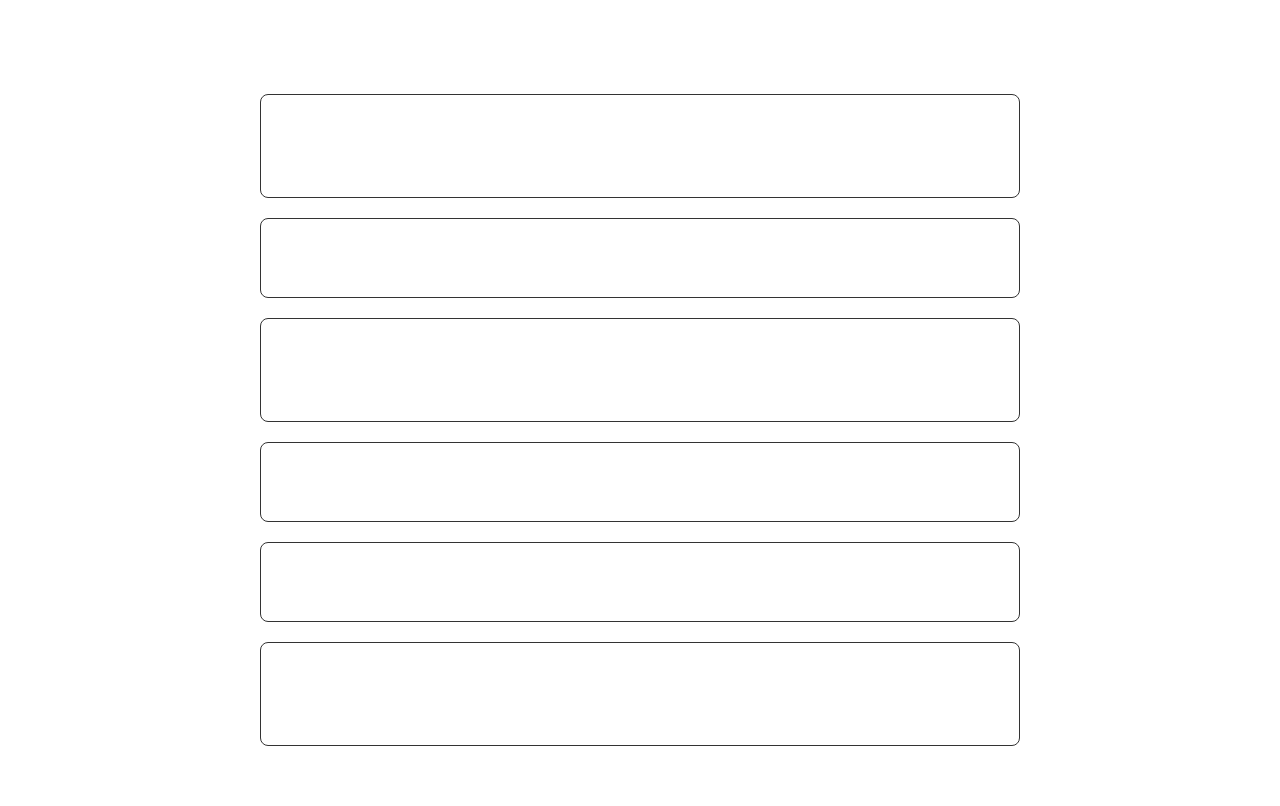
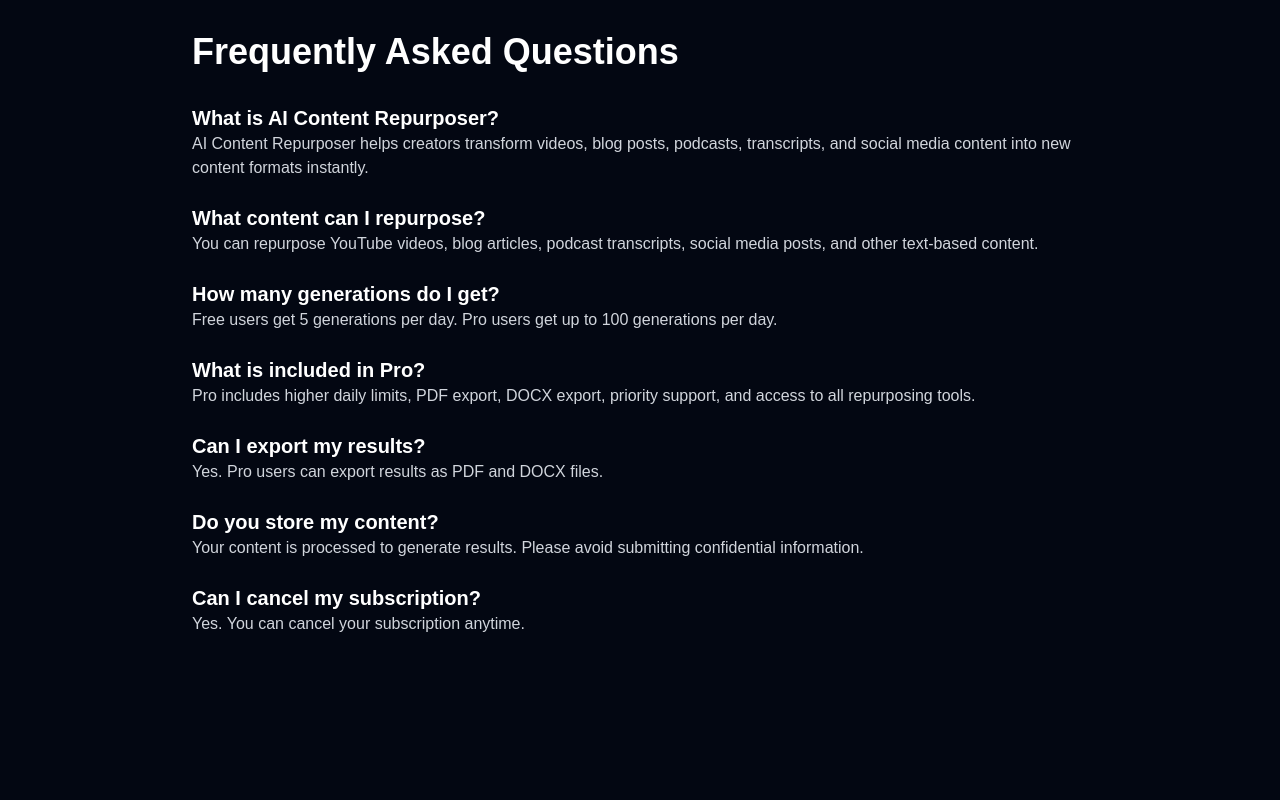
Before and after one commit to CekBiayaID/Ai-Shorts-Factory, a Next.js app: page /faq in a window 1280 px wide. Built offline with nearby package versions, Linux system fonts and the light colour scheme.

Commit message:
Add hooks thumbnails CTA and content ideas

```diff
--- a/app/api/rewrite/route.ts
+++ b/app/api/rewrite/route.ts
@@ -5,7 +5,6 @@ export async function POST(request: Request) {
   try {
     const {
       topic,
-      tool,
       userId
     } = await request.json();
 
@@ -63,213 +62,67 @@ if (topic.length > 500) {
   );
 }
 
-    let prompt = '';
-
-    if (tool === 'script') {
-      prompt = `
-      IMPORTANT:
-Use the same language as the user's input.
-Do not translate unless requested.
-
-Create a professional Youtube script with at least 700 words about
-
-${topic}
-
-Format:
-
-# VIRAL TITLE
-
-# SEO DESCRIPTION
-
-# 15 HASHTAGS
-
-# FULL SCRIPT
-`;
-    }
-
-    else if (tool === 'title') {
-      prompt = `
-      IMPORTANT:
-Use the same language as the user's input.
-Do not translate unless requested.
-
-Create 20 highly clickable Youtube titles with high CTR about:
-
-${topic}
-
-Format number 1-20.
-`;
-    }
-
-    else if (tool === 'description') {
-      prompt = `
+let prompt = `
 IMPORTANT:
 Use the same language as the user's input.
 Do not translate unless requested.
 
-Create a professional Youtube SEO description about:
+You are an AI Content Repurposing Expert.
+
+Repurpose the following content/topic into a complete short-form content package:
 
 ${topic}
 
-Include the main keyword and a strong subscribe CTA.
-`;
-    }
+Format exactly:
 
-    else if (tool === 'hashtags') {
-      prompt = `
-IMPORTANT:
-Use the same language as the user's input.
-Do not translate unless requested.
+# VIRAL TITLES
 
-Create 30 highly relevant Youtube hastags about:
+Create 10 highly clickable YouTube titles.
 
-${topic}
+# VIRAL HOOKS
 
-Mix popular and niche hastags
-`;
-    }
+Create 10 attention-grabbing hooks.
 
-    else if (tool === 'shorts') {
-      prompt = `
-IMPORTANT:
-Use the same language as the user's input.
-Do not translate unless requested.
+# SEO DESCRIPTION
 
-Create a viral Youtube Shorts script about:
+Create 1 SEO optimized description.
 
-${topic}
+# YOUTUBE SHORTS SCRIPT
 
-Format:
+Create a complete 30-60 second YouTube Shorts script.
 
-# 20 VIRAL TITLES
+# TIKTOK SCRIPT
 
-# 10 VIRAL HOOKS
+Create a complete viral TikTok version.
 
-# 30 SECOND SCRIPT
+# INSTAGRAM CAPTION
 
-# 60 SECOND SCRIPT
+Create an engaging Instagram caption.
 
-# THUMBNAIL TEXT
+# X THREAD
 
-# AI THUMBNAIL PROMPT
+Create a Twitter/X thread.
+
+# LINKEDIN POST
+
+Create a professional LinkedIn post.
+
+# THUMBNAIL IDEAS
+
+Create 10 thumbnail ideas.
 
 # CALL TO ACTION
 
-# 30 HASHTAGS
+Create 5 strong CTAs.
+
+# HASHTAGS
+
+Create 30 relevant hashtags.
+
+# CONTENT IDEAS
+
+Create 10 additional content ideas based on this topic.
 `;
-    }
-
-    else if (tool === 'all') {
-      prompt = `
-IMPORTANT:
-Use the same language as the user's input.
-Do not translate unless requested.
-
-Create a complete Youtube content package about:
-
-${topic}
-
-Format:
-
-# 20 VIRAL TITLES
-
-# 10 VIRAL HOOKS
-
-# 30 SECOND SHORTS SCRIPT
-
-# 60 SECOND SHORTS SCRIPT
-
-# 5 MINUTE SCRIPT VIDEO
-
-# THUMBNAIL TEXT
-
-# THUMBNAIL AI PROMPT
-
-# SEO KEYWORDS
-
-# SEO DESCRIPTION
-
-# CALL TO ACTION
-
-# 30 HASHTAGS
-`;
-    }
-
-    else if (tool === 'tiktok') {
-      prompt = `
-IMPORTANT:
-Use the same language as the user's input.
-Do not translate unless requested.
-
-Create a complete TikTok content package about:
-
-${topic}
-
-Format:
-
-# 10 VIRAL HOOKS
-
-# 10 CAPTIONS
-
-# 30 SECOND SCRIPT
-
-# 60 SECOND SCRIPT
-
-# CALL TO ACTION
-
-# 30 HASHTAGS
-`;
-    }
-
-    else if (tool === 'blog') {
-      prompt = `
-IMPORTANT:
-Use the same language as the user's input.
-Do not translate unless requested.
-
-Write a professional SEO blog article with at least 1500 words about:
-
-${topic}
-
-Format:
-
-# SEO TITLE
-
-# META DESCRIPTION
-
-# INTRODUCTION
-
-# H2 SECTIONS
-
-# H3 SUBSECTIONS
-
-# FAQ
-
-# CONCLUSION
-`;
-    }
-
-    else if (tool === 'thumbnail') {
-  prompt = `
-  IMPORTANT:
-Use the same language as the user's input.
-Do not translate unless requested.
-
-Create 10 viral YouTube thumbnail prompts for:
-
-${topic}
-
-Each prompt must include:
-- Main subject
-- Facial expression
-- Background
-- Lighting
-- Colors
-- Thumbnail text
-
-Make them highly clickable.
-`;
-}
 
     const response = await fetch(
       'https://openrouter.ai/api/v1/chat/completions',
@@ -304,7 +157,7 @@ Keep outputs professional and well-structured.
             },
           ],
           temperature: 0.8,
-          max_tokens: 1000,
+          max_tokens: 2000,
         }),
       }
     );
--- a/app/faq/page.tsx
+++ b/app/faq/page.tsx
@@ -1,64 +1,87 @@
 export default function FAQPage() {
-  const faqs = [
-    {
-      question: "What is AI Shorts Factory?",
-      answer:
-        "AI Shorts Factory is an AI-powered tool that helps creators generate YouTube Shorts, TikTok scripts, titles, descriptions, hashtags, and content ideas in seconds.",
-    },
-    {
-      question: "Is there a free plan?",
-      answer:
-        "Yes. Free users receive limited daily generations to try the platform before upgrading.",
-    },
-    {
-      question: "What is included in the Pro plan?",
-      answer:
-        "The Pro plan provides higher generation limits, premium features, and a smoother content creation workflow.",
-    },
-    {
-      question: "Can I cancel my subscription anytime?",
-      answer:
-        "Yes. You can cancel your subscription at any time.",
-    },
-    {
-      question: "Do I need technical skills?",
-      answer:
-        "No. Simply enter your topic and AI Shorts Factory will generate content for you.",
-    },
-    {
-      question: "Which platforms are supported?",
-      answer:
-        "AI Shorts Factory is designed for YouTube Shorts, TikTok, Instagram Reels, and other short-form content platforms.",
-    },
-  ];
+  return (
+    <main className="min-h-screen bg-gray-950 text-white p-8">
+      <div className="max-w-4xl mx-auto">
 
-  return (
-    <div
-      style={{
-        maxWidth: "800px",
-        margin: "0 auto",
-        padding: "40px 20px",
-        color: "white",
-      }}
-    >
-      <h1 style={{ marginBottom: "30px" }}>
-        Frequently Asked Questions
-      </h1>
+        <h1 className="text-4xl font-bold mb-8">
+          Frequently Asked Questions
+        </h1>
 
-      {faqs.map((faq, index) => (
-        <div
-          key={index}
-          style={{
-            marginBottom: "20px",
-            padding: "15px",
-            border: "1px solid #333",
-            borderRadius: "8px",
-          }}
-        >
-          <h3>{faq.question}</h3>
-          <p>{faq.answer}</p>
+        <div className="space-y-6">
+
+          <div>
+            <h2 className="font-bold text-xl">
+              What is AI Content Repurposer?
+            </h2>
+            <p className="text-gray-300">
+              AI Content Repurposer helps creators transform videos,
+              blog posts, podcasts, transcripts, and social media content
+              into new content formats instantly.
+            </p>
+          </div>
+
+          <div>
+            <h2 className="font-bold text-xl">
+              What content can I repurpose?
+            </h2>
+            <p className="text-gray-300">
+              You can repurpose YouTube videos, blog articles,
+              podcast transcripts, social media posts, and other text-based content.
+            </p>
+          </div>
+
+          <div>
+            <h2 className="font-bold text-xl">
+              How many generations do I get?
+            </h2>
+            <p className="text-gray-300">
+              Free users get 5 generations per day.
+              Pro users get up to 100 generations per day.
+            </p>
+          </div>
+
+          <div>
+            <h2 className="font-bold text-xl">
+              What is included in Pro?
+            </h2>
+            <p className="text-gray-300">
+              Pro includes higher daily limits,
+              PDF export, DOCX export,
+              priority support, and access to all repurposing tools.
+            </p>
+          </div>
+
+          <div>
+            <h2 className="font-bold text-xl">
+              Can I export my results?
+            </h2>
+            <p className="text-gray-300">
+              Yes. Pro users can export results as PDF and DOCX files.
+            </p>
+          </div>
+
+          <div>
+            <h2 className="font-bold text-xl">
+              Do you store my content?
+            </h2>
+            <p className="text-gray-300">
+              Your content is processed to generate results.
+              Please avoid submitting confidential information.
+            </p>
+          </div>
+
+          <div>
+            <h2 className="font-bold text-xl">
+              Can I cancel my subscription?
+            </h2>
+            <p className="text-gray-300">
+              Yes. You can cancel your subscription anytime.
+            </p>
+          </div>
+
         </div>
-      ))}
-    </div>
+
+      </div>
+    </main>
   );
 }
--- a/app/page.tsx
+++ b/app/page.tsx
@@ -12,7 +12,6 @@ import { useRouter } from 'next/navigation';
 import { supabase } from '@/lib/supabase'
 
 type HistoryItem = {
-  tool: string;
   topic: string;
   result: string;
   createdAt: string;
@@ -22,7 +21,6 @@ export default function HomePage() {
   const router = useRouter();
   const [isLoggedIn, setIsLoggedIn] = useState(false);
   const [plan, setPlan] = useState('free')
-  const [tool, setTool] = useState('all');
   const [input, setInput] = useState('');
   const [output, setOutput] = useState('');
   const [loading, setLoading] = useState(false);
@@ -172,7 +170,7 @@ if (plan !== "PRO" && usedToday >= dailyLimit) {
 }
 
     setLoading(true);
-    setOutput('Generating AI Content...');
+    setOutput('Repurposing Content...');
 
     try {
       const abortController = new AbortController();
@@ -192,7 +190,6 @@ const response = await fetch("/api/rewrite", {
   },
   body: JSON.stringify({
     topic: input,
-    tool,
     userId: session.data.session?.user.id
   }),
 });
@@ -233,7 +230,6 @@ if (
 
       setHistory((prev) => [
         {
-          tool,
           topic: input,
           result: results,
           createdAt: new Date().toLocaleString(),
@@ -265,7 +261,7 @@ if (
   const pdf = new jsPDF();
 
   pdf.setFontSize(16);
-  pdf.text('AI Shorts Factory', 10, 10);
+  pdf.text('AI Content Repurposer', 10, 10);
 
   pdf.setFontSize(11);
 
@@ -301,7 +297,7 @@ const downloadTxt = () => {
     sections: [
       {
         children: [
-          new Paragraph('AI Shorts Factory'),
+          new Paragraph('AI Content Repurposer'),
           new Paragraph(''),
           new Paragraph(output),
         ],
@@ -378,10 +374,10 @@ const filteredHistory = history.filter(
 >
        <div className="flex justify-between items-center mb-3">
   <h1 className="text-4xl font-bold text-indigo-400">
-    AI Shorts Factory
+    AI Content Repurposer
   </h1>
 
-  {plan?.toUpperCase() === "PRO" ? (
+  {plan?.toUpperCase() === "PRO" && (
   <div className="bg-green-500/10 border border-green-500 rounded-xl px-3 py-1">
     <div className="text-green-400 font-bold">
       ⭐ PRO ACTIVE
@@ -395,10 +391,6 @@ const filteredHistory = history.filter(
         )} Days Left
       </div>
     )}
-  </div>
-) : (
-  <div className="text-gray-400 font-bold">
-    FREE
   </div>
   )}
 
@@ -440,15 +432,11 @@ const filteredHistory = history.filter(
       : 'text-gray-600 mb-4'
   }
 >
-  Create Viral Content for Youtube,Shorts,& TikTok in Seconds.
+  Turn Videos, Blogs, Podcasts And Posts Into New Content With AI.
 </p>
 
 
  <div className="flex items-center gap-3 mb-4">
-
-  <h2 className="text-lg text-red-500 font-bold">
-    Active Tool: {tool.toUpperCase()}
-  </h2>
 
   <button
     onClick={() => setDarkMode(!darkMode)}
@@ -462,111 +450,9 @@ const filteredHistory = history.filter(
     onClick={() => router.push('/pricing')}
     className="bg-yellow-500 hover:bg-yellow-400 text-black px-4 py-2 rounded-xl font-bold"
   >
-    🚀 Upgrade
+    🚀 Upgrade To PRO
   </button>
 )}
-
-</div>
-        <div className="flex flex-wrap gap-3 mb-6">
-
-          <button
-  onClick={() => setTool('all')}
-  className={`px-4 py-2 rounded-xl text-white transition-all ${
-  tool === 'all'
-    ? 'bg-red-500 scale-110 shadow-lg shadow-red-500/50'
-    : 'bg-red-600'
-}`}
->
-  Generate All
-</button>
-
-<button
-  onClick={() => setTool('script')}
-  className={`px-4 py-2 rounded-xl text-white transition-all ${
-  tool === 'script'
-  ? 'bg-blue-500 scale-110 shadow-lg shadow-blue-500/50'
-  : 'bg-blue-600'
-}`}
->
-  Script
-</button>
-
-<button
-  onClick={() => setTool('title')}
-  className={`px-4 py-2 rounded-xl text-white transition-all ${
-    tool === 'title'
-      ? 'bg-green-500 scale-110 shadow-lg shadow-green-500/50'
-      : 'bg-green-600'
-  }`}
->
-  Title
-</button>
-
-          <button
-            onClick={() => setTool('description')}
-            className={`px-4 py-2 rounded-xl text-white transition-all ${
-  tool === 'description'
-    ? 'bg-purple-500 scale-110 shadow-lg shadow-purple-500/50'
-    : 'bg-purple-600'
-}`}
-          >
-            Description
-          </button>
-
-          <button
-            onClick={() => setTool('hashtags')}
-            className={`px-4 py-2 rounded-xl text-white transition-all ${
-  tool === 'hashtags'
-    ? 'bg-orange-500 scale-110 shadow-lg shadow-orange-500/50'
-    : 'bg-orange-600'
-}`}
-          >
-            Hashtags
-          </button>
-
-          <button
-  onClick={() => setTool('shorts')}
-  className={`px-4 py-2 rounded-xl text-white transition-all ${
-  tool === 'shorts'
-    ? 'bg-indigo-500 scale-110 shadow-lg shadow-indigo-500/50'
-    : 'bg-indigo-600'
-}`}
->
-  Shorts
-</button>
-
-<button
-  onClick={() => setTool('tiktok')}
-  className={`px-4 py-2 rounded-xl text-white transition-all ${
-  tool === 'tiktok'
-    ? 'bg-pink-500 scale-110 shadow-lg shadow-pink-500/50'
-    : 'bg-pink-600'
-}`}
->
-  TikTok
-</button>
-
-<button
-  onClick={() => setTool('blog')}
-  className={`px-4 py-2 rounded-xl text-white transition-all ${
-  tool === 'blog'
-    ? 'bg-cyan-500 scale-110 shadow-lg shadow-cyan-500/50'
-    : 'bg-cyan-600'
-}`}
->
-  Blog
-</button>
-
-<button
-  onClick={() => setTool('thumbnail')}
-  className={`px-4 py-2 rounded-xl text-white transition-all ${
-  tool === 'thumbnail'
-    ? 'bg-yellow-500 scale-110 shadow-lg shadow-yellow-500/50'
-    : 'bg-yellow-600'
-}`}
->
-    Thumbnail AI
-</button>
 
 </div>
 
@@ -574,32 +460,33 @@ const filteredHistory = history.filter(
 <div>
 
   <div className="flex flex-wrap gap-2 mb-3">
+
       <button
-      onClick={() => setInput("10 Cute And Surprising Cat And Dog Facts")}
+  onClick={() => setInput("YouTube video transcript about AI productivity tools")}
   className="bg-gray-700 hover:bg-gray-600 px-3 py-1 rounded-lg"
 >
-      🐱🐶 Cat & Dog Facts
+  🎥 YouTube Video
 </button>
 
 <button
-      onClick={() => setInput("Best AI Tools 2026")}
+  onClick={() => setInput("Blog article about personal finance and saving money")}
   className="bg-gray-700 hover:bg-gray-600 px-3 py-1 rounded-lg"
 >
-      🤖 AI Tools
+  📝 Blog Article
 </button>
 
 <button
-      onClick={() => setInput("Top Side Hustles")}
+  onClick={() => setInput("Podcast episode discussing startup growth strategies")}
   className="bg-gray-700 hover:bg-gray-600 px-3 py-1 rounded-lg"
 >
-      💰 Side Hustles
+  🎙 Podcast
 </button>
 
 <button
-      onClick={() => setInput("Strange Facts About Space")}
+  onClick={() => setInput("Twitter thread about passive income ideas")}
   className="bg-gray-700 hover:bg-gray-600 px-3 py-1 rounded-lg"
 >
-      🚀 Space Facts
+  🐦 Social Post
 </button>
   </div>
 
@@ -611,7 +498,7 @@ const filteredHistory = history.filter(
     setInput(e.target.value);
   }
 }}
-            placeholder="Enter Topic..."
+            placeholder="Paste any content here..."
             className={
   darkMode
     ? 'w-full h-[320px] bg-gray-800 border border-gray-700 rounded-xl p-4 text-white'
@@ -721,13 +608,12 @@ Read Time: {estimatedMinutes}m {estimatedSeconds}s
                   onClick={() => {
                     setOutput(item.result);
                     setInput(item.topic);
-                    setTool(item.tool);
                   }}
                   className="bg-white border rounded-lg p-2 text-black text-sm cursor-pointer hover:bg-gray-100"
                 >
                   <div className="flex justify-between">
   <div className="font-bold">
-    {item.tool.toUpperCase()}
+  REPURPOSE
 </div>
 
   <button
@@ -771,7 +657,7 @@ Read Time: {estimatedMinutes}m {estimatedSeconds}s
     ? "Generating..."
     : usedToday >= dailyLimit
     ? "Daily Limit Reached"
-    : "Generate"
+    : "Repurpose Content"
   }
 </button>
 
```
Lines whose indentation alone changed are shown as unchanged.
